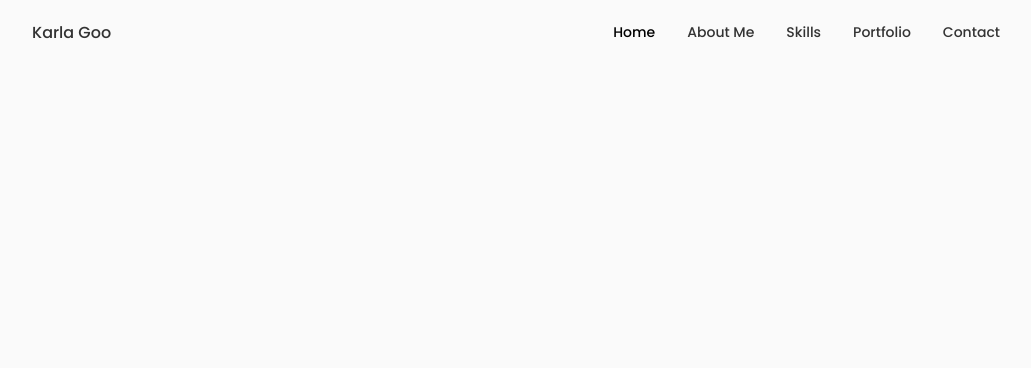
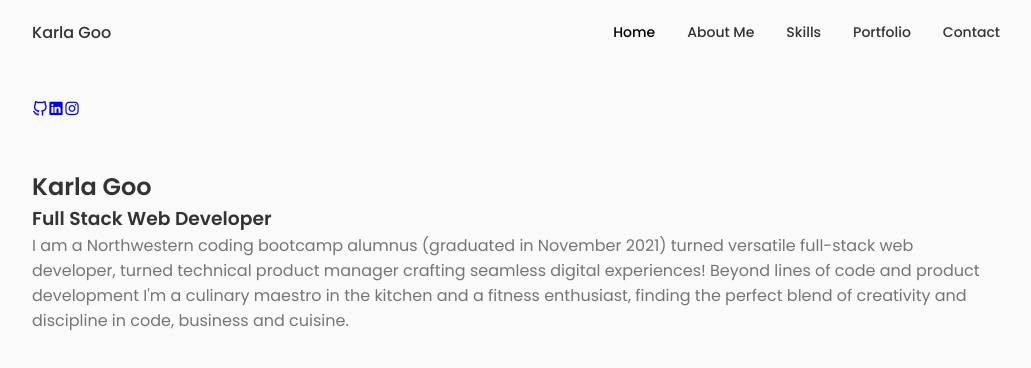
Before and after one commit to karlagoo/Portfolio, a React (Create React App) app: page / in a window 1280 px wide. Shown: the top 368 px of the page, without its empty margins (124-1155 px from the left). Built offline with nearby package versions, Linux system fonts and the light colour scheme.

Commit message:
created home page

```diff
--- a/src/App.js
+++ b/src/App.js
@@ -1,10 +1,14 @@
 import './App.css';
 import Header from './components/header/Header.jsx';
+import Home from './components/home/Home.jsx';
 
 function App() {
   return (
     <div className="App">
       <Header />
+      <main className='main'>
+        <Home />
+      </main>
     </div>
   );
 }
--- /dev/null
+++ b/src/components/home/Data.jsx
@@ -0,0 +1,20 @@
+import React from 'react'
+
+function Data() {
+  return (
+    <div className="home__data">
+      <h1 className="home__title">Karla Goo</h1>
+      <h3 className="home__subtitle">Full Stack Web Developer</h3>
+      <p className="home__description">
+        I am a Northwestern coding bootcamp alumnus (graduated in November 2021)
+        turned versatile full-stack web developer, turned technical product
+        manager crafting seamless digital experiences! Beyond lines of code and
+        product development I'm a culinary maestro in the kitchen and a fitness
+        enthusiast, finding the perfect blend of creativity and discipline in
+        code, business and cuisine.
+      </p>
+    </div>
+  );
+}
+
+export default Data
--- /dev/null
+++ b/src/components/home/Home.jsx
@@ -0,0 +1,22 @@
+import React from 'react';
+import './home.css';
+import Social from './Social';
+import Data from './Data';
+
+function Home() {
+  return (
+    <section className="home section" id="home">
+        <div className="home__container container grid">
+            <div className="home__content grid">
+                <Social />
+
+                <div className="home__img"></div>
+
+                <Data />
+            </div>
+        </div>
+    </section>
+  )
+}
+
+export default Home
--- /dev/null
+++ b/src/components/home/Social.jsx
@@ -0,0 +1,33 @@
+import React from "react";
+
+function Social() {
+  return (
+    <div className="home__social">
+      <a
+        href="https://github.com/karlagoo"
+        className="home__social-icon"
+        target="_blank"
+      >
+        <i class="uil uil-github-alt"></i>
+      </a>
+
+      <a
+        href="https://www.linkedin.com/in/karlagoo/"
+        className="home__social-icon"
+        target="_blank"
+      >
+        <i class="uil uil-linkedin"></i>
+      </a>
+
+      <a
+        href="https://www.instagram.com/itsgoocci/"
+        className="home__social-icon"
+        target="_blank"
+      >
+        <i class="uil uil-instagram"></i>
+      </a>
+    </div>
+  );
+}
+
+export default Social;
```
Also changed, not shown: src/components/home/home.css (added).
